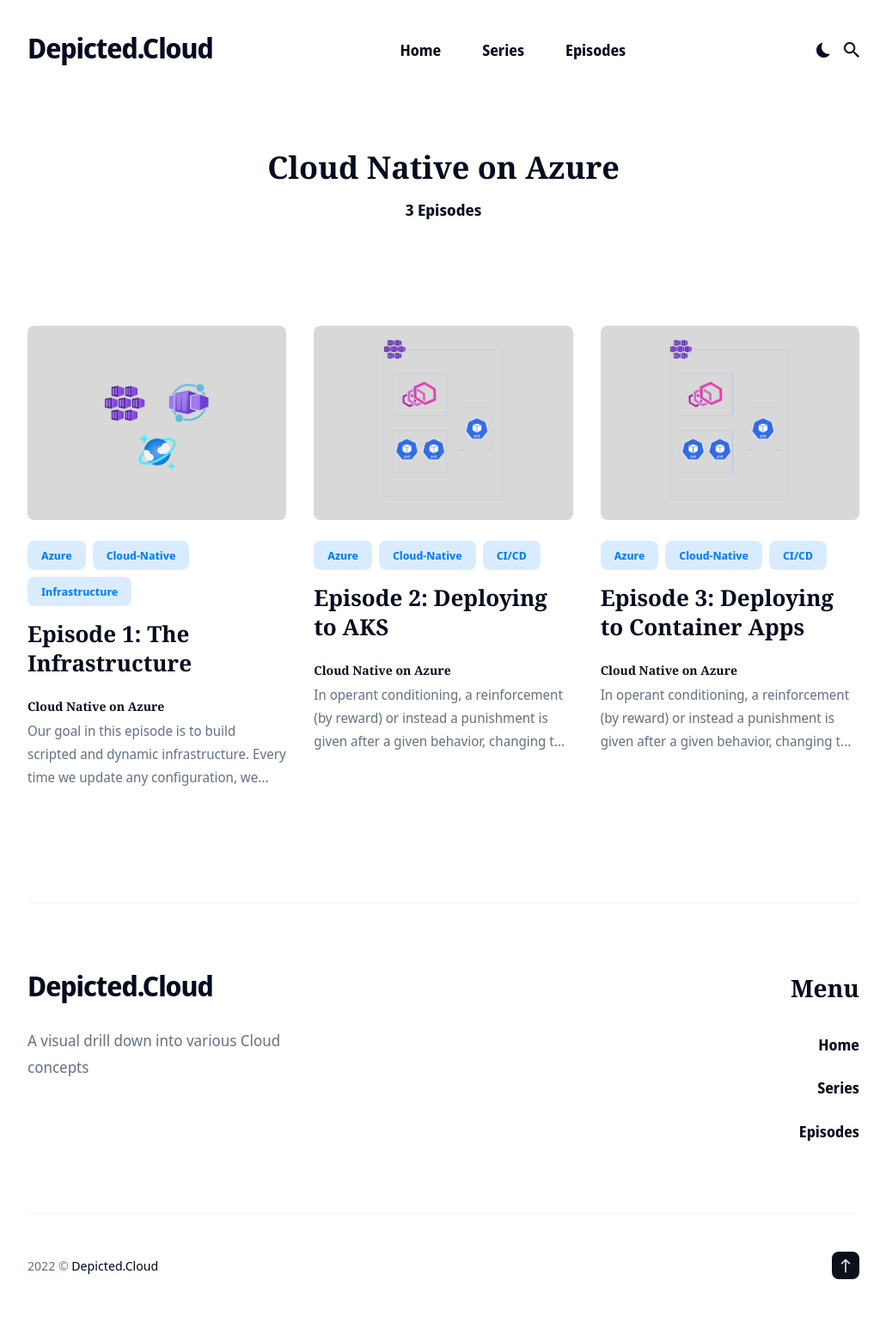
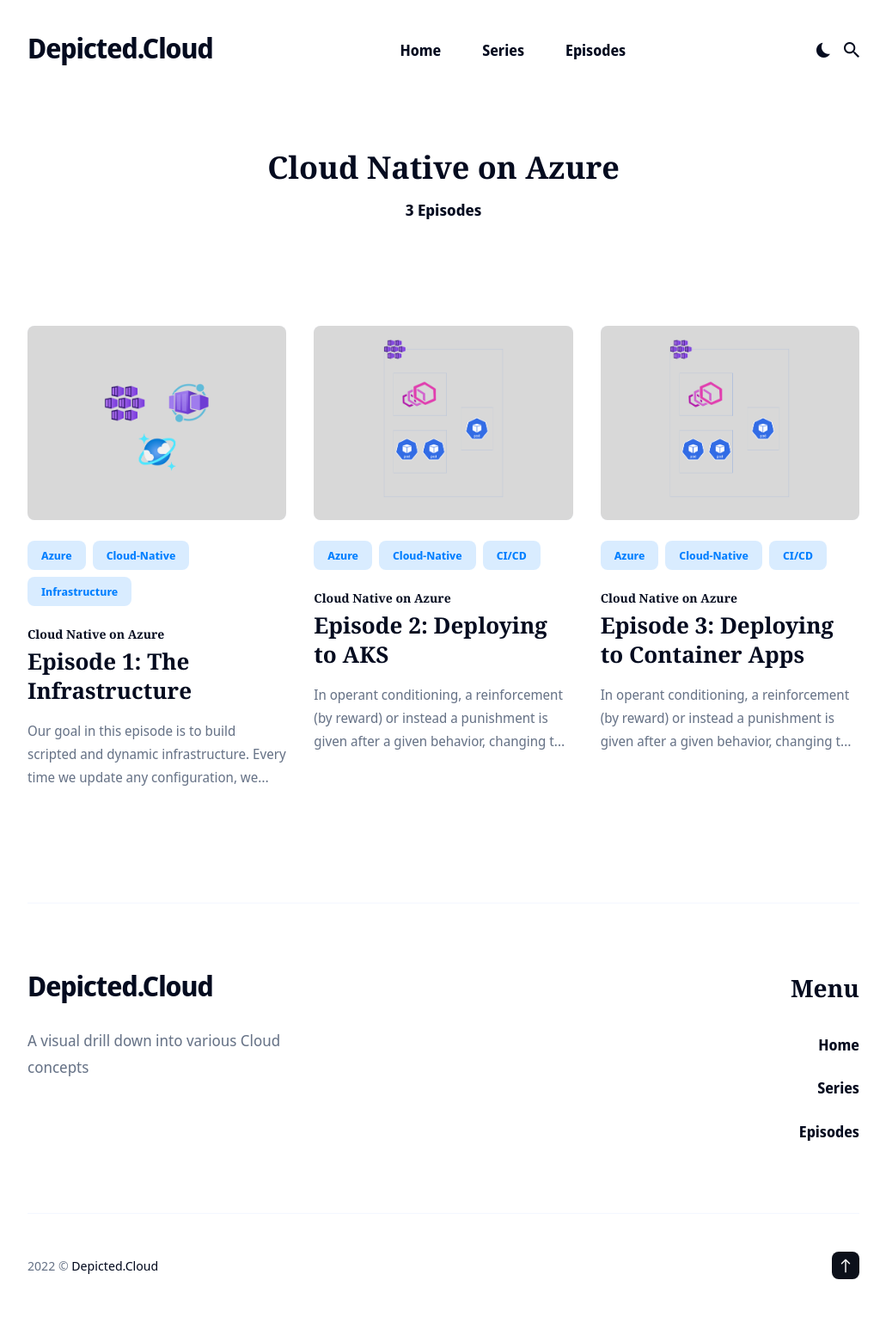
Before and after one commit to Bexprt/bexprt.github.io, a Jekyll site: the page built from _authors/01-cloud-Native-on-Azure.md, in a window 1280 px wide. Shown: the whole page at 86% size, without its empty margins (124-1155 px from the left). Built offline with Jekyll 4.4.1, drawn with Linux system fonts in a browser that asks for light colours; nearby versions of some CDN libraries.

Commit message:
before title

```diff
--- a/_includes/article.html
+++ b/_includes/article.html
@@ -28,10 +28,6 @@
       </div>
       {% endif %}
 
-      <h2 class="article__title">
-        <a href="{{ post.url | prepend: site.baseurl }}">{{ post.title }}</a>
-      </h2>
-
       <div class="article__meta">
         {% assign author = site.authors | where: 'username', post.author | first %}
         <div class="article__meta__bottom">
@@ -43,6 +39,10 @@
         </div>
       </div>
 
+      <h2 class="article__title">
+        <a href="{{ post.url | prepend: site.baseurl }}">{{ post.title }}</a>
+      </h2>
+
       <p class="article__excerpt" style="margin-bottom:0px">{% if post.description %}{{ post.description }}{% else %}{{ post.content | strip_html | truncate: 160 }}{% endif %}</p>
     </div>
   </div>
```
